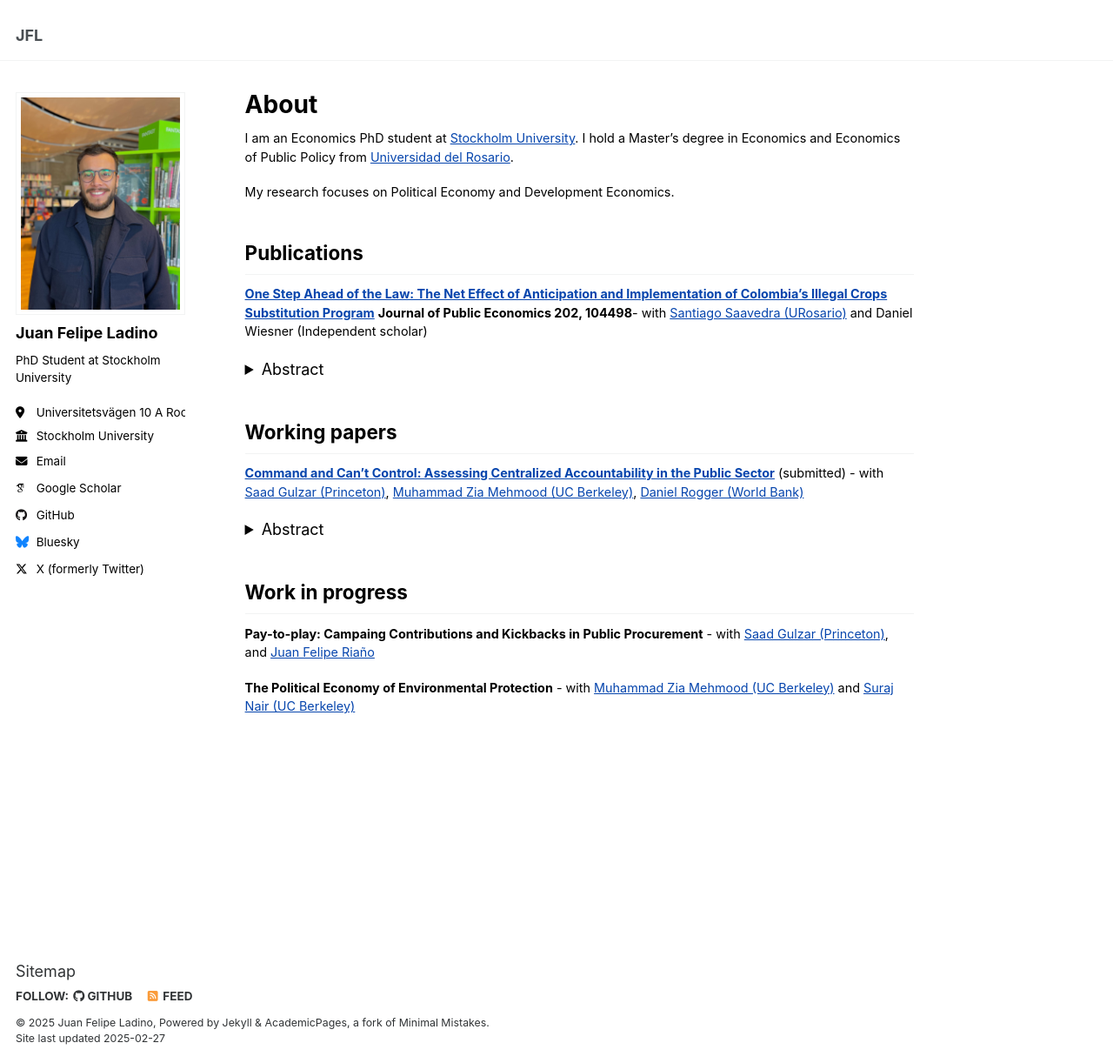
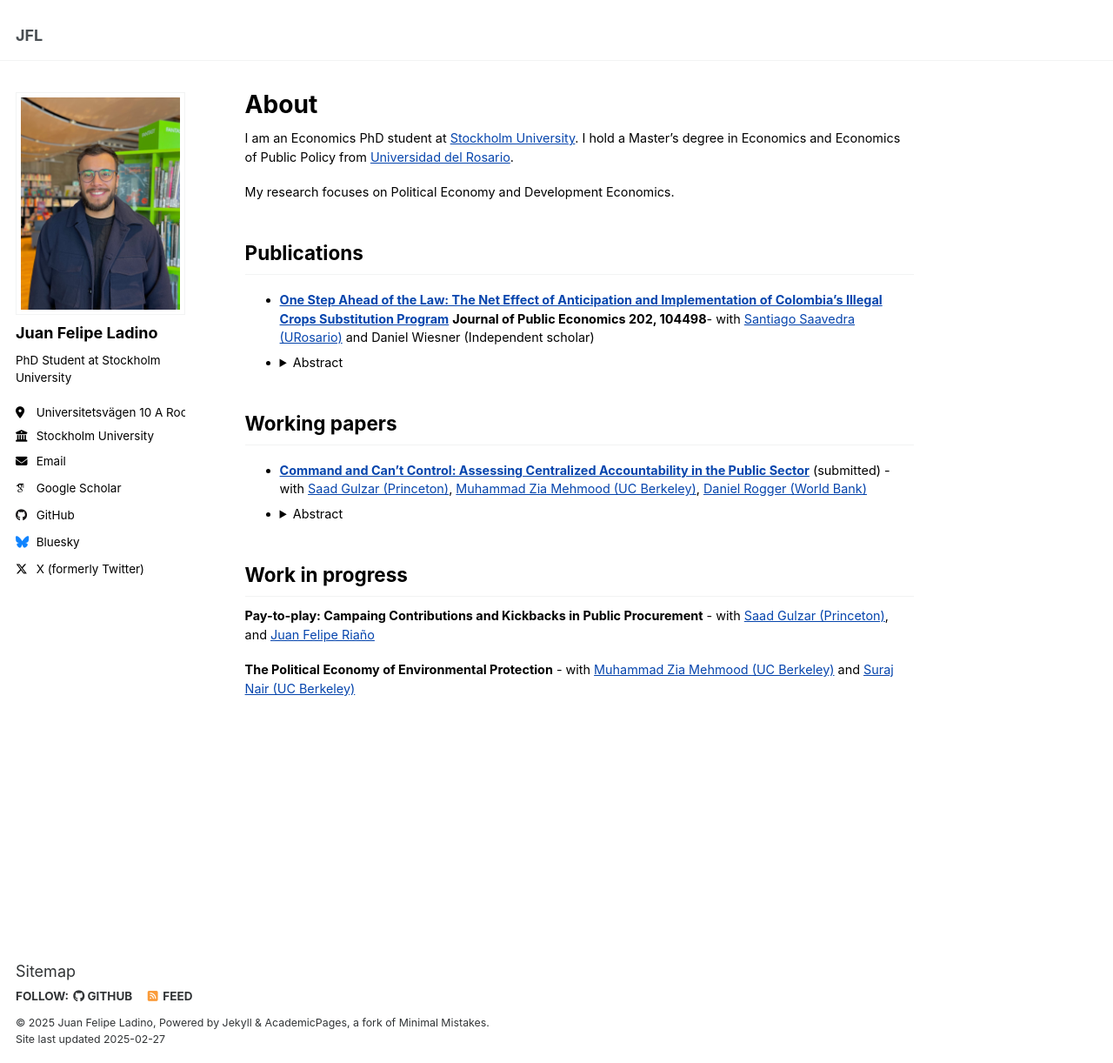
Before and after one commit to juanfladino/juanfladino.github.io, a Jekyll site: the page built from _pages/about.md, in a window 1280 px wide and 1222 px high. Shown: the whole window at 87% size. Built offline with Jekyll 4.4.1, drawn with Linux system fonts in a browser that asks for light colours; some web fonts are replaced.

Commit message:
Update about.md

```diff
--- a/_pages/about.md
+++ b/_pages/about.md
@@ -13,13 +13,13 @@ My research focuses on Political Economy and Development Economics.
 
 Publications
 ------------
-[**One Step Ahead of the Law: The Net Effect of Anticipation and Implementation of Colombia's Illegal Crops Substitution Program**](https://www.sciencedirect.com/science/article/pii/S0047272721001341) **Journal of Public Economics 202, 104498**- with [Santiago Saavedra (URosario)](https://sites.google.com/view/santiago-saavedra/home) and Daniel Wiesner (Independent scholar)
-<details><summary>Abstract</summary>Pre-announced policies often generate unintended consequences due to individuals’ acting to take advantage of the policy conditions. Little is known about the extent to which unintended consequences from the early announcement of a policy can be larger than the implementation effect, especially in contexts of weak state capacity. We use detailed 1 km grid square data on coca cultivation to estimate the net effect of the announcement and implementation of coca crop substitution payments in Colombia. Our fine-grain data also enable us to estimate geographical spillovers of the program to non-targeted neighboring areas. Using a difference-in-differences empirical strategy, we find that program recipients reduced coca acreage. Surprisingly, the reduction in neighboring grid areas is of a similar magnitude. However, the effectiveness was reduced by half, because farmers increased coca cultivation in order to be eligible for the program after the announcement and before implementation. But the policy’s net effect is negative: due to weak state capacity, the program could not be implemented in every region of the country.</details>
+- [**One Step Ahead of the Law: The Net Effect of Anticipation and Implementation of Colombia's Illegal Crops Substitution Program**](https://www.sciencedirect.com/science/article/pii/S0047272721001341) **Journal of Public Economics 202, 104498**- with [Santiago Saavedra (URosario)](https://sites.google.com/view/santiago-saavedra/home) and Daniel Wiesner (Independent scholar)
+- <details><summary>Abstract</summary>Pre-announced policies often generate unintended consequences due to individuals’ acting to take advantage of the policy conditions. Little is known about the extent to which unintended consequences from the early announcement of a policy can be larger than the implementation effect, especially in contexts of weak state capacity. We use detailed 1 km grid square data on coca cultivation to estimate the net effect of the announcement and implementation of coca crop substitution payments in Colombia. Our fine-grain data also enable us to estimate geographical spillovers of the program to non-targeted neighboring areas. Using a difference-in-differences empirical strategy, we find that program recipients reduced coca acreage. Surprisingly, the reduction in neighboring grid areas is of a similar magnitude. However, the effectiveness was reduced by half, because farmers increased coca cultivation in order to be eligible for the program after the announcement and before implementation. But the policy’s net effect is negative: due to weak state capacity, the program could not be implemented in every region of the country.</details>
 
 Working papers
 ------------
-[**Command and Can't Control: Assessing Centralized Accountability in the Public Sector**](http://juanfladino.github.io/files/Gulzar_etal_2025_CommandAndControl.pdf) (submitted) - with [Saad Gulzar (Princeton)](https://saadgulzar.com/), [Muhammad Zia Mehmood (UC Berkeley)](https://www.ziamehmood.com/), [Daniel Rogger (World Bank)](https://www.danrogger.com/)
-<details><summary>Abstract</summary>A long-established approach to management in government has been the transmission of information up a hierarchy, centralized decision-making, and centralized accountability; colloquially known as `command and control'. This paper examines the effectiveness of a centralized accountability system implemented at scale in Punjab, Pakistan. The scheme automatically identified poorly performing jurisdictions for the attention of central management. We find that greater flagging and corresponding de facto punishments had negligible impact on school or student outcomes. We use detailed data on key elements of the education production function to show that command-and-control approaches to managing the general public sector do not induce bureaucratic action towards improvements in government performance.</details>
+- [**Command and Can't Control: Assessing Centralized Accountability in the Public Sector**](http://juanfladino.github.io/files/Gulzar_etal_2025_CommandAndControl.pdf) (submitted) - with [Saad Gulzar (Princeton)](https://saadgulzar.com/), [Muhammad Zia Mehmood (UC Berkeley)](https://www.ziamehmood.com/), [Daniel Rogger (World Bank)](https://www.danrogger.com/)
+- <details><summary>Abstract</summary>A long-established approach to management in government has been the transmission of information up a hierarchy, centralized decision-making, and centralized accountability; colloquially known as `command and control'. This paper examines the effectiveness of a centralized accountability system implemented at scale in Punjab, Pakistan. The scheme automatically identified poorly performing jurisdictions for the attention of central management. We find that greater flagging and corresponding de facto punishments had negligible impact on school or student outcomes. We use detailed data on key elements of the education production function to show that command-and-control approaches to managing the general public sector do not induce bureaucratic action towards improvements in government performance.</details>
 
 Work in progress
 ------------
```
